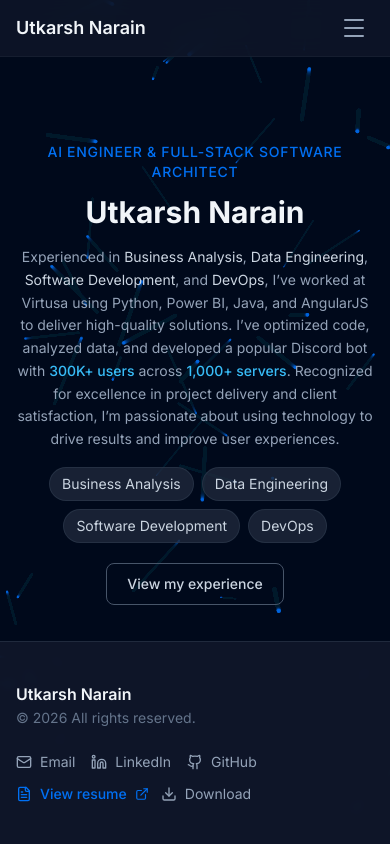
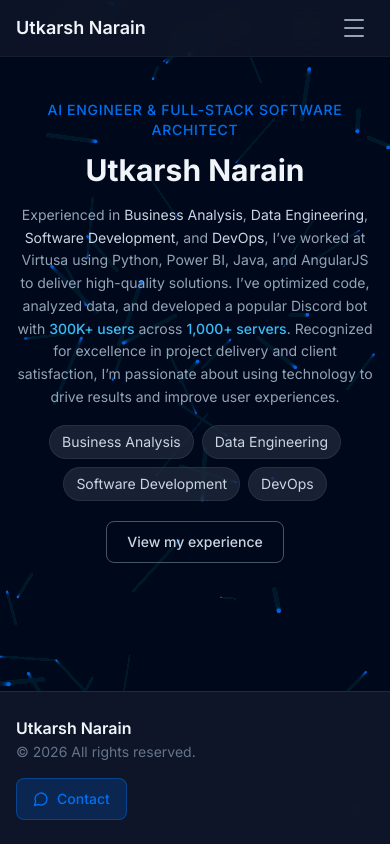
Before and after one commit to utki007/utki007.github.io, a React (Vite) app: page / in a window 390 px wide. Built offline with nearby package versions, Linux system fonts and the light colour scheme.

Commit message:
Add mobile contact button and layout fixes

```diff
--- a/src/components/Footer.jsx
+++ b/src/components/Footer.jsx
@@ -1,12 +1,13 @@
-import { Mail, Linkedin, Github, FileText, ExternalLink, Download } from 'lucide-react'
+import { Link } from 'react-router-dom'
+import { Mail, Linkedin, Github, FileText, ExternalLink, Download, MessageCircle } from 'lucide-react'
 
 const RESUME_URL = '/Utkarsh Narain.pdf'
 
 export default function Footer() {
   return (
-    <footer className="fixed bottom-0 left-0 right-0 z-40 border-t border-slate-700/50 bg-dark/95 backdrop-blur-sm py-10 px-4 sm:px-6 lg:px-8">
+    <footer className="fixed bottom-0 left-0 right-0 z-40 border-t border-slate-700/50 bg-dark/95 backdrop-blur-sm py-6 sm:py-10 px-4 sm:px-6 lg:px-8">
       <div className="w-full">
-        <div className="flex flex-col sm:flex-row sm:items-center sm:justify-between gap-6">
+        <div className="flex flex-col sm:flex-row sm:items-center sm:justify-between gap-4 sm:gap-6">
           {/* Name & Copyright */}
           <div>
             <p className="font-semibold text-slate-100">Utkarsh Narain</p>
@@ -15,9 +16,19 @@ export default function Footer() {
             </p>
           </div>
 
-          {/* Contact & Resume */}
-          <div className="flex flex-col sm:items-end gap-3">
-            {/* Contact links */}
+          {/* Mobile / kiosk: single Contact button */}
+          <div className="flex sm:hidden">
+            <Link
+              to="/contact"
+              className="inline-flex items-center gap-2 px-4 py-2.5 rounded-lg bg-accent/20 text-accent hover:bg-accent/30 border border-accent/40 font-medium text-sm transition-colors"
+            >
+              <MessageCircle className="w-4 h-4" />
+              Contact
+            </Link>
+          </div>
+
+          {/* Desktop: Contact & Resume */}
+          <div className="hidden sm:flex flex-col sm:items-end gap-3">
             <div className="flex flex-wrap gap-4">
               <a
                 href="mailto:utkarshnarain007@gmail.com"
@@ -45,7 +56,6 @@ export default function Footer() {
                 GitHub
               </a>
             </div>
-            {/* Resume */}
             <div className="flex items-center gap-3">
               <a
                 href={RESUME_URL}
--- a/src/components/Hero.jsx
+++ b/src/components/Hero.jsx
@@ -15,9 +15,9 @@ export default function Hero({ onExploreClick }) {
   return (
     <section
       id="hero"
-      className="relative min-h-[75vh] flex items-center justify-center px-4 py-12 sm:py-16 overflow-hidden"
+      className="relative min-h-[65vh] sm:min-h-[75vh] flex items-center justify-center px-4 py-10 sm:py-16 overflow-hidden"
     >
-      <div className="relative z-10 max-w-3xl mx-auto text-center">
+      <div className="relative z-10 max-w-3xl mx-auto text-center w-full min-w-0">
         <motion.p
           className="text-accent font-medium text-sm uppercase tracking-wider mb-3"
           initial={{ opacity: 0, y: 16 }}
@@ -35,7 +35,7 @@ export default function Hero({ onExploreClick }) {
           Utkarsh Narain
         </motion.h1>
         <motion.p
-          className="text-slate-400 text-sm sm:text-base leading-relaxed mb-4 max-w-2xl mx-auto"
+          className="text-slate-400 text-sm sm:text-base leading-relaxed mb-4 max-w-2xl mx-auto break-words"
           initial={{ opacity: 0, y: 20 }}
           animate={{ opacity: 1, y: 0 }}
           transition={{ duration: 0.6, delay: 0.1, ease: 'easeOut' }}
--- a/src/components/Layout.jsx
+++ b/src/components/Layout.jsx
@@ -5,7 +5,7 @@ import ParticleBackground from './ParticleBackground'
 
 export default function Layout() {
   return (
-    <div className="min-h-screen bg-dark flex flex-col relative">
+    <div className="min-h-screen bg-dark flex flex-col relative overflow-x-hidden">
       <ParticleBackground />
       <div className="relative z-10 flex flex-col min-h-screen">
         <Navbar />
```
